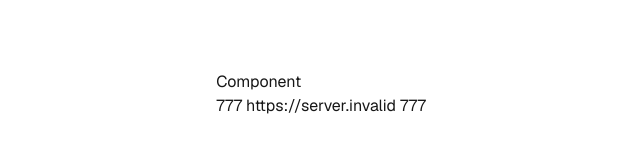
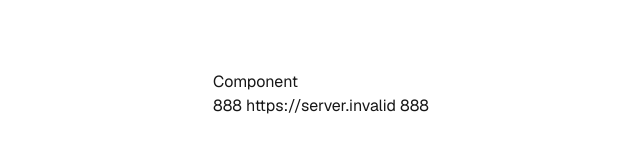
Before and after one commit to mivashchenko/nextjs-docker-githubactions-azure, a Next.js app: page / in a window 1280 px wide. Shown: the part 306-456 px from the top of the page, without its empty margins (319-959 px from the left). Built offline with nearby package versions, Linux system fonts and the light colour scheme; no server answers.

Commit message:
initial 8

```diff
--- a/next.config.ts
+++ b/next.config.ts
@@ -1,8 +1,11 @@
-import type { NextConfig } from "next";
+import type {NextConfig} from "next";
 
 const nextConfig: NextConfig = {
   /* config options here */
-   output: 'standalone',
+  output: 'standalone',
+  env: {
+    NEXT_PUBLIC_API_URL: process.env.NEXT_PUBLIC_API_URL, // This will be available in the browser
+  },
 };
 
 export default nextConfig;
--- a/src/app/_components/component.tsx
+++ b/src/app/_components/component.tsx
@@ -7,7 +7,7 @@ export const Component = () => {
     <div>
       <h1>Component</h1>
 
-     777 {process.env.NEXT_PUBLIC_API_URL} 777
+     888 {process.env.NEXT_PUBLIC_API_URL} 888
     </div>
   )
 }
```
Also changed, not shown: 1 other file (tests, documents, lock files or other folders).
